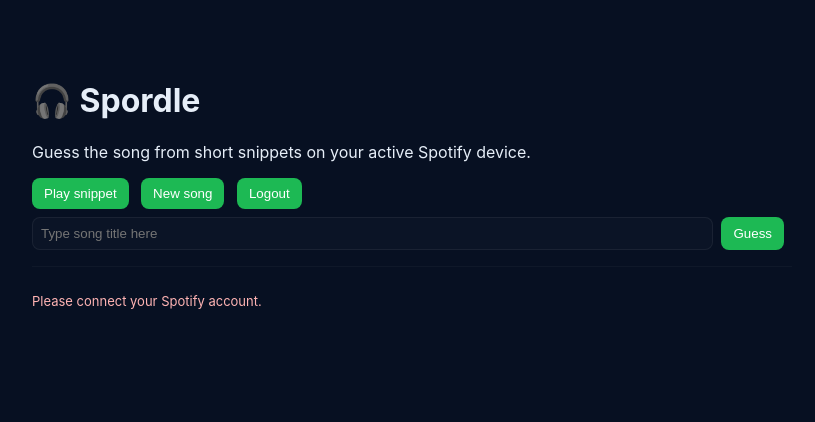
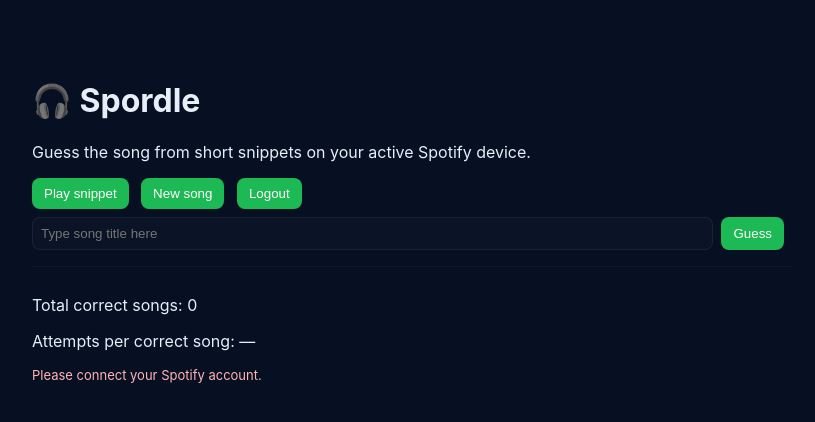
Before and after one commit to mkymac25/spordle, a Flask app: template templates/game.html in a window 1280 px wide. Shown: the top 422 px of the page, without its empty margins (228-1043 px from the left). Run offline with Flask 3, Linux system fonts and the light colour scheme; the template is opened without the code that fills it, so the values that code supplies are empty.

Commit message:
Update game.html

```diff
--- a/templates/game.html
+++ b/templates/game.html
@@ -23,7 +23,15 @@
     </form>
 
     <div id="info" class="info"></div>
+
     <div id="history" class="history"></div>
+
+    <!-- New stats area -->
+    <div id="stats" class="stats">
+      <p>Total correct songs: <span id="stat-correct">0</span></p>
+      <p>Attempts per correct song: <span id="stat-attempts">—</span></p>
+    </div>
+
     <div id="errors" class="errors"></div>
   </div>
 
```
